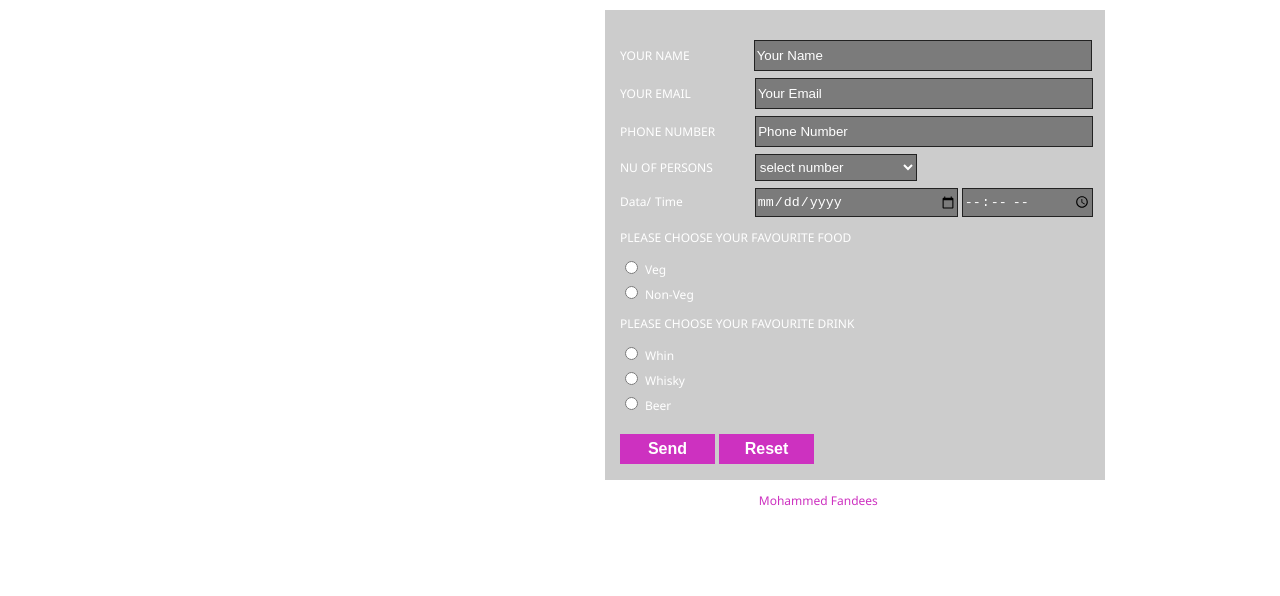
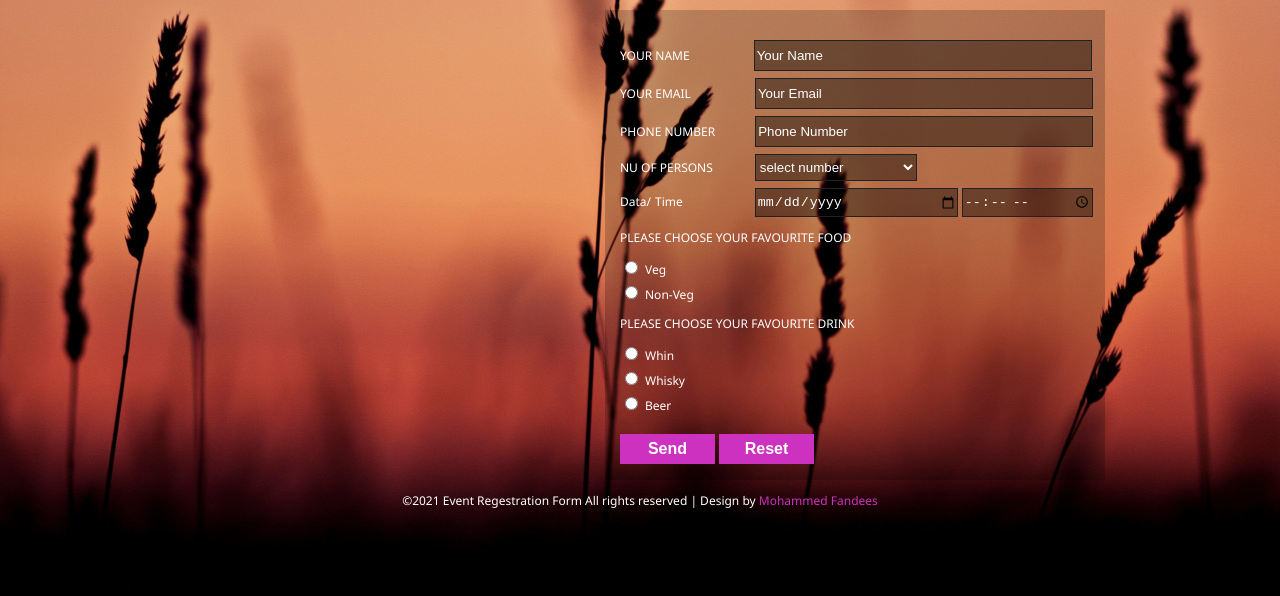
Before and after one commit to mohammed-fandees/Event_Registration_Form, a plain HTML site: page index.html in a window 1280 px wide. Shown: the part 204-800 px from the top of the page. Drawn offline with Linux system fonts and the light colour scheme.

Commit message:
Update main.css

```diff
--- a/main.css
+++ b/main.css
@@ -1,7 +1,7 @@
 body {
 	padding: 0;
 	margin: 0;
-	background: url(../images/west-1611281425068-734.jpg);
+	background: url(west-1611281425068-734.jpg);
 	background-size: cover;
 }
 .header {
```
